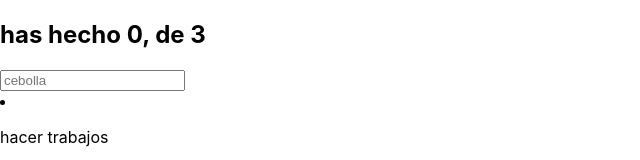
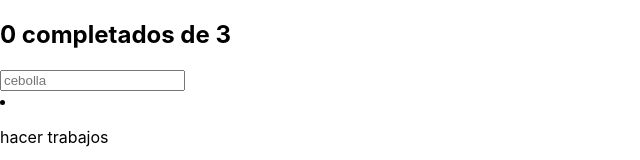
Before and after one commit to philiprockert/to-do, a React (Create React App) app: page / in a window 1280 px wide. Shown: the top 160 px of the page, without its empty margins (0-640 px from the left). Built offline with nearby package versions, Linux system fonts and the light colour scheme.

Commit message:
integrando  props a todcounter

```diff
--- a/src/App.js
+++ b/src/App.js
@@ -10,7 +10,7 @@ import { CreateButton } from './CreateButton';
 function App() {
   return (
     <React.Fragment>
-      <TodoCounter/>
+      <TodoCounter complited = {todos.filter(todo => todo.complited).length}total={todos.length} />
       <TodoSearch/>
       <TodoList>
         {todos.map(todo => ( <Todotem text= {todo.text}/> ))}
--- a/src/TodoCounter.js
+++ b/src/TodoCounter.js
@@ -1,11 +1,10 @@
 import React from "react";
-import { todos } from "./TodoList";
-function TodoCounter (){
 
-   const todoCompleted = todos.filter(todo => todo.complited).length
-    return(<h2>
-        has hecho {todoCompleted}, de {todos.length}
-    </h2>)
+function TodoCounter ({complited,total}){
+     return(<h2>
+        {complited} completados de {total}
+     </h2>)
+
 
 
 }
```
